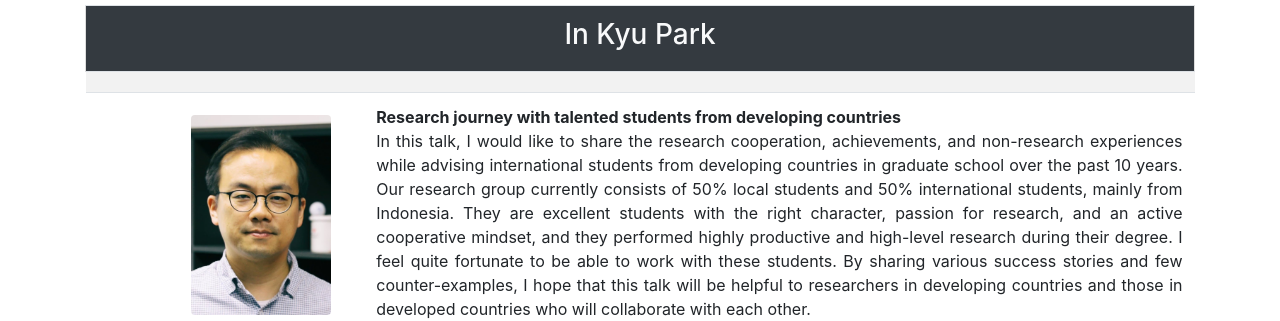
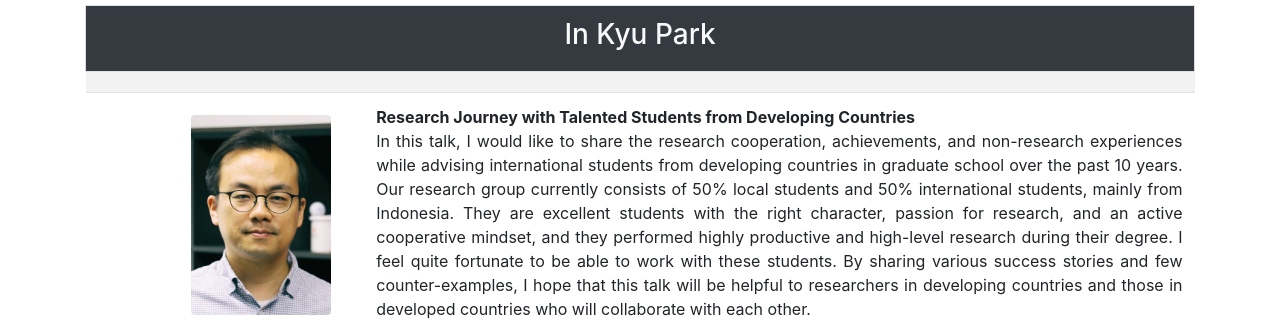
Before and after one commit to cv4dc/cv4dc.github.io, a Jekyll site: the page built from 2024/keynotes.md, in a window 1280 px wide and 900 px high, scrolled down 1695 px. Shown: the part 163-484 px from the top of the window. Built offline with Jekyll 4.4.1, drawn with Linux system fonts in a browser that asks for light colours; nearby versions of some CDN libraries; some of the changed text lies outside the part shown.

```diff
--- a/_data/keynotes.yml
+++ b/_data/keynotes.yml
@@ -1,6 +1,6 @@
 2024:
  - name: "Supasorn Suwajanakorn"
-   title: "Vision research from an unknown corner of the world"
+   title: "Vision Research from An Unknown Corner of The World"
    abstract: "Starting a research lab in computer vision in a country with little existing research in the field comes with unique and fun challenges. In this talk, I will share my journey of founding a research group at VISTEC, Thailand. This isn’t a story of having everything figured out—it’s more like a Netflix series filled with constant struggles, small victories, and plenty of episodes yet to come. Picture students diving into computer vision research without ever having taken a vision course during their undergrad, or trying to research diffusion models using 16GB GPUs, now painfully referred to as “potatoes.” Our institute’s remote, forested location further adds to the challenge of building connections and visibility. Through these experiences, we’ve built a lab culture focused on creativity, collaboration, and making the most of what we have. This talk will share lessons learned from working in this unconventional setting."
    bio: "Supasorn Suwajanakorn is currently a lecturer at the School of Information Science and Technology (IST), VISTEC, Thailand. He received a B.Eng. degree from Cornell University in 2011 and a Ph.D. from the University of Washington in 2017, where he won the William Chan Memorial Dissertation Award and was invited to speak about his thesis at TED2018. Before joining VISTEC, he spent a year as a research resident at Google Brain. His research interests lie at the intersection of computer vision, deep learning, and computer graphics."
    prez: In Person
@@ -18,7 +18,7 @@
    order: 2
    index: 2
  - name: "In Kyu Park"
-   title: "Research journey with talented students from developing countries"
+   title: "Research Journey with Talented Students from Developing Countries"
    abstract: "In this talk, I would like to share the research cooperation, achievements, and non-research experiences while advising international students from developing countries in graduate school over the past 10 years. Our research group currently consists of 50% local students and 50% international students, mainly from Indonesia. They are excellent students with the right character, passion for research, and an active cooperative mindset, and they performed highly productive and high-level research during their degree. I feel quite fortunate to be able to work with these students. By sharing various success stories and few counter-examples, I hope that this talk will be helpful to researchers in developing countries and those in developed countries who will collaborate with each other."
    bio: "In Kyu Park received the B.S., M.S., and Ph.D. degrees from Seoul National University in 1995, 1997, and 2001, respectively, all in electrical engineering and computer science. From September 2001 to March 2004, he was a Member of Technical Staff at Samsung Advanced Institute of Technology. Since March 2004, he has been with the Department of Information and Communication Engineering, Inha University, where he is a full professor. From January 2007 to February 2008, he was an exchange scholar at Mitsubishi Electric Research Laboratories. From September 2014 to August 2015, he was a visiting associate professor at MIT Media Lab. From July 2018 to June 2019, he was a visiting scholar at the Center for Visual Computing in University of California, San Diego. Currently he is serving as an Associate Editor of IEEE Transactions on Pattern Analysis and Machine Intelligence. Dr. Park’s research interests include the joint area of computer vision and graphics, including 3D shape reconstruction from multiple views, 3D human modeling, computational photography, and deep learning. He is a senior member of IEEE and a member of ACM."
    prez: In Person
```
